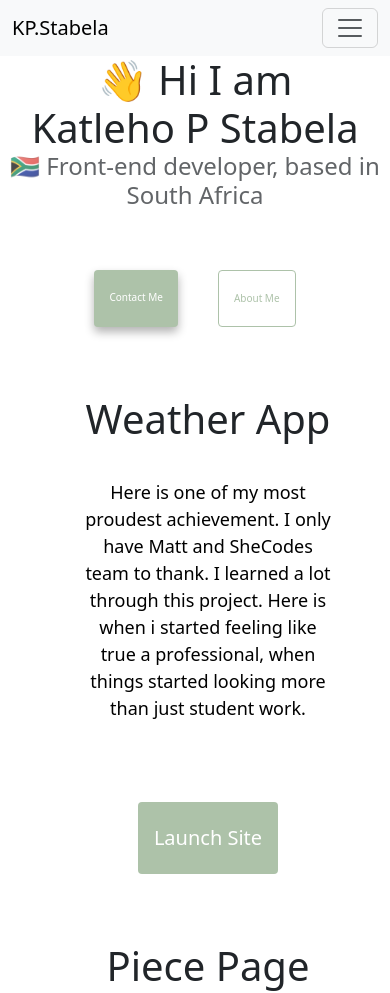
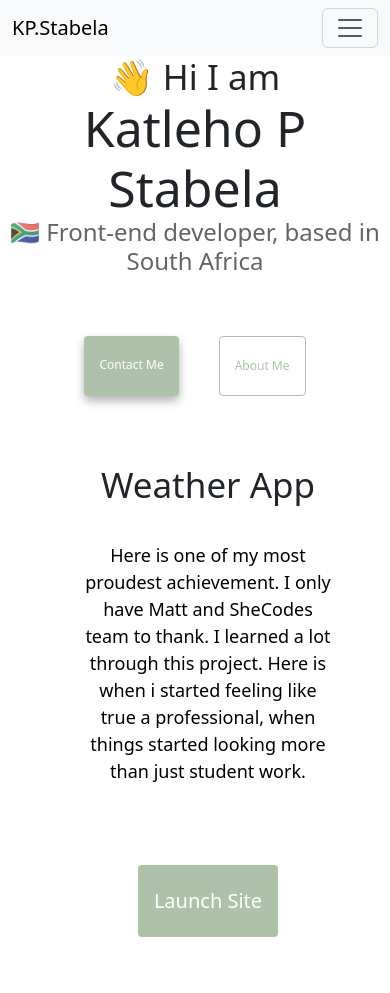
Before and after one commit to KPStabela/front-end-dev-KP-Stabela, a plain HTML site: page index.html in a window 390 px wide. Shown: the top 993 px of the page. Drawn offline with nearby package versions, Linux system fonts and the light colour scheme.

Commit message:
Another font size update

```diff
--- a/src/style.css
+++ b/src/style.css
@@ -112,12 +112,12 @@
   }
    @media (max-width: 500px) {
     body {
-        font-size: 10px;
+        font-size: 12px;
         align-items: center;
     }
 
     .coder {
-        font-size: 40px;
+        font-size: 50px;
         text-align: center;
     }
 
@@ -127,7 +127,7 @@
     }
 
     h2 {
-        font-size: 40px;
+        font-size: 35px;
     }
 
     img {
```
